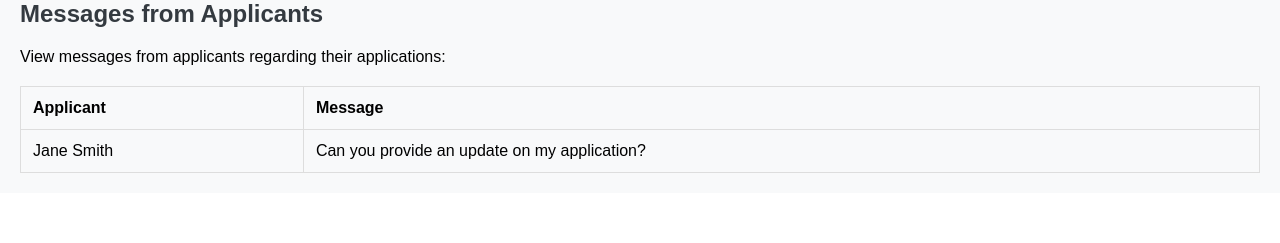
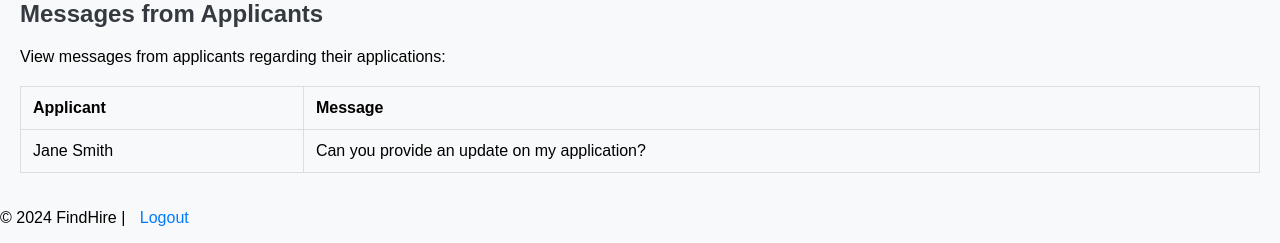
Before and after one commit to Rynnnnnnnn/FINALS-TESTING, a PHP site: page /hr_dashboard.php in a window 1280 px wide. Shown: the part 740-983 px from the top of the page. Before the commit the page ends 913 px from the top, so only its background shows below. Run offline with PHP 8.4, Linux system fonts and the light colour scheme; the visitor is signed in with stand-in values (Sample User, id 1).

Commit message:
hr_dashboard.php

```diff
--- a/hr_dashboard.php
+++ b/hr_dashboard.php
@@ -212,6 +212,9 @@ if (isset($_GET['action']) && isset($_GET['application_id'])) {
         </table>
     </section>
 </main>
+<footer>
+    <p>&copy; 2024 FindHire | <a href="logout.php">Logout</a></p>
+</footer>
 
 </body>
 </html>
```
